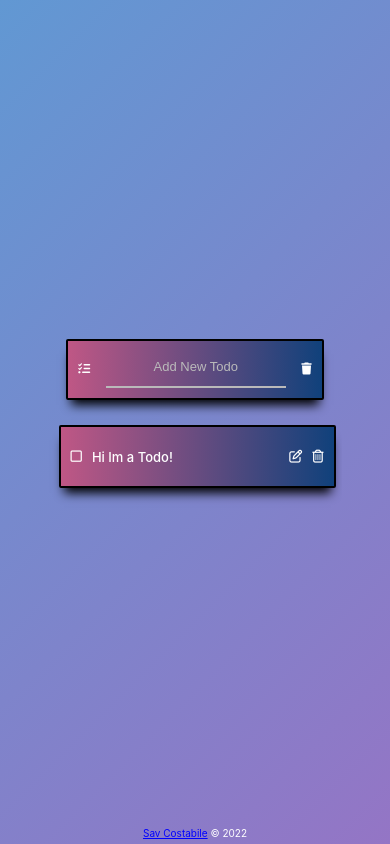
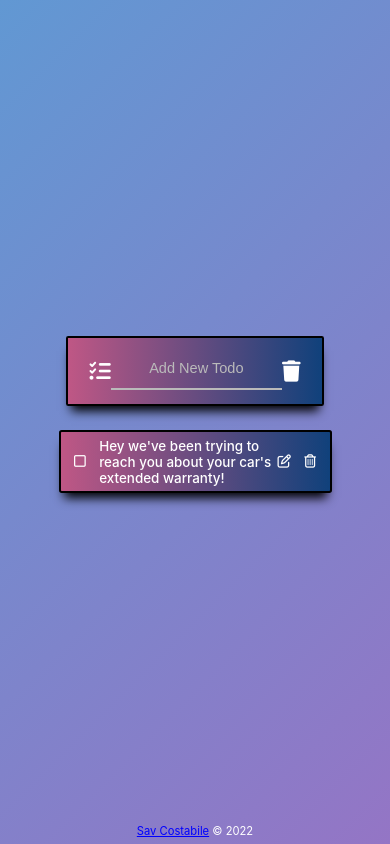
Before and after one commit to Lunaliar/Todo-List, a React (Create React App) app: page / in a window 390 px wide. Built offline with nearby package versions, Linux system fonts and the light colour scheme.

Commit message:
fixed larger responsive styling

```diff
--- a/src/TodoApp.js
+++ b/src/TodoApp.js
@@ -1,11 +1,17 @@
-import React from "react";
-import useTodoState from "./hooks/useTodoState";
-import "./styles/TodoApp.css";
-import TodoForm from "./TodoForm";
-import TodoList from "./TodoList";
+import React from "react"
+import useTodoState from "./hooks/useTodoState"
+import "./styles/TodoApp.css"
+import TodoForm from "./TodoForm"
+import TodoList from "./TodoList"
 
 function TodoApp() {
-	const initialTodos = [{task: "Hi Im a Todo!", done: false, id: 1}];
+  const initialTodos = [
+    {
+      task: "Hey we've been trying to reach you about your car's extended warranty!",
+      done: false,
+      id: 1,
+    },
+  ]
   const {
     todos,
     addTodo,
@@ -15,7 +21,7 @@ function TodoApp() {
     toggleAllUndone,
     editTodo,
     deleteAll,
-	} = useTodoState(initialTodos);
+  } = useTodoState(initialTodos)
   // useLocalStorageState(todos, initialTodos);
 
   return (
@@ -37,7 +43,7 @@ function TodoApp() {
         <a href="https://savcodes.dev">Sav Costabile</a> © 2022
       </p>
     </div>
-	);
+  )
 }
 
-export default TodoApp;
+export default TodoApp
--- a/src/TodoForm.js
+++ b/src/TodoForm.js
@@ -1,23 +1,24 @@
-import React, {useState} from "react";
-import useInputState from "./hooks/useInputState";
-import "./styles/TodoForm.css";
-function TodoForm({addTodo, toggleAllDone, toggleAllUndone, deleteAll}) {
-	const [value, handleChange, reset] = useInputState("");
-	const [allSelect, setAll] = useState("false");
+import React, { useState } from "react"
+import useInputState from "./hooks/useInputState"
+import "./styles/TodoApp.css"
 
-	const handleSubmit = (e) => {
-		e.preventDefault();
-		addTodo(value);
-		reset();
-	};
+function TodoForm({ addTodo, toggleAllDone, toggleAllUndone, deleteAll }) {
+  const [value, handleChange, reset] = useInputState("")
+  const [allSelect, setAll] = useState("false")
+
+  const handleSubmit = e => {
+    e.preventDefault()
+    addTodo(value)
+    reset()
+  }
   const allDone = () => {
-		toggleAllDone();
-		setAll(!allSelect);
-	};
+    toggleAllDone()
+    setAll(!allSelect)
+  }
   const allUndone = () => {
-		toggleAllUndone();
-		setAll(!allSelect);
-	};
+    toggleAllUndone()
+    setAll(!allSelect)
+  }
 
   return (
     <div className="TodoForm">
@@ -42,7 +43,7 @@ function TodoForm({addTodo, toggleAllDone, toggleAllUndone, deleteAll}) {
         className="TrashAll fa-solid fa-trash"
       />
     </div>
-	);
+  )
 }
 
-export default TodoForm;
+export default TodoForm
--- a/src/styles/TodoApp.css
+++ b/src/styles/TodoApp.css
@@ -15,17 +15,179 @@
 
 @media screen and (max-width: 43rem) {
   html {
-		font-size: 10px;
+    font-size: 0.7rem;
   }
 }
+@media screen and (min-width: 43rem) {
+  html {
+    font-size: 0.7rem;
+  }
+}
+@media screen and (min-width: 60rem) {
+  html {
+    font-size: 1rem;
+  }
+}
+@media screen and (min-width: 100rem) {
+  html {
+    font-size: 1.6rem;
+  }
+}
+@media screen and (min-width: 120rem) {
+  html {
+    font-size: 3rem;
+  }
+}
+/* @media screen and (min-width: 29em) {
+  .App {
+    max-width: 20vw;
+  }
+  .keyboard {
+    width: 55vw;
+  }
+}
+@media screen and (min-width: 60em) {
+  .App {
+    font-size: 0.7em;
+  }
+}
+@media screen and (min-width: 114em) {
+  .App {
+    font-size: 1.7em;
+  }
+} */
 .buffer {
-	height: 2rem;
+  height: 2em;
 }
 .credit {
   margin-top: auto;
-	margin-bottom: 0.5rem;
+  margin-bottom: 0.5em;
   color: white;
 }
 .credit a {
   color: blue;
 }
+.TodoList {
+  width: 70%;
+  overflow-y: scroll;
+  overflow-x: hidden;
+  padding: 1em;
+}
+.TodoList::-webkit-scrollbar {
+  display: none;
+}
+.Todo {
+  border: 2px solid black;
+  min-height: 7vh;
+  display: flex;
+  align-items: center;
+  margin: 0.5em 0;
+  max-width: 100%;
+  font-weight: 500;
+  box-shadow: 0 10px 10px -5px black;
+  font-size: 1.2em;
+  background: linear-gradient(
+    90deg,
+    rgba(191, 87, 133, 1) 0%,
+    rgba(16, 65, 123, 1) 100%
+  );
+  color: white;
+  border-radius: 0.2em;
+}
+.Todobox {
+  margin: 1em;
+  transition: 0.3s ease-in-out;
+}
+.Todobox:hover {
+  color: aqua;
+  transform: scale(1.3);
+}
+.TodoEdit {
+  margin-left: auto;
+  transition: 0.3s ease-in-out;
+}
+.TodoTrash:hover {
+  transform: scale(1.3);
+  color: red;
+  cursor: pointer;
+}
+.TodoEdit:hover {
+  transform: scale(1.3);
+  color: green;
+  cursor: pointer;
+}
+.TodoTrash {
+  transition: 0.3s ease-in-out;
+  margin: 1em;
+}
+.checked {
+  color: aqua;
+}
+
+.complete {
+  text-decoration: line-through;
+  color: gray;
+}
+
+.TodoForm {
+  margin-bottom: 0.5em;
+  margin-top: auto;
+  display: flex;
+  width: 65%;
+  justify-content: space-around;
+  align-items: center;
+  border: 2px solid black;
+  box-shadow: 0 10px 10px -5px black;
+  background: linear-gradient(
+    90deg,
+    rgba(191, 87, 133, 1) 0%,
+    rgba(16, 65, 123, 1) 100%
+  );
+  color: white;
+  border-radius: 0.2em;
+}
+.TodoForm form {
+  display: flex;
+  padding: 0;
+  margin: 0;
+  justify-content: center;
+}
+.SelectAll {
+  font-size: 1.9em;
+  transition: all 0.3s ease-in-out;
+  margin-left: 1em;
+}
+.TrashAll {
+  font-size: 1.9em;
+  transition: all 0.3s ease-in-out;
+  margin-right: 1em;
+}
+.SelectAll:hover {
+  transform: scale(1.3);
+  color: aqua;
+}
+.TrashAll:hover {
+  transform: scale(1.3);
+  color: #fa2a84;
+}
+.FormInput {
+  height: 3.5vh;
+  width: 100%;
+  margin: 1em 0;
+  outline: 0;
+  border: 0;
+  background: transparent;
+  padding-bottom: 5px;
+  border-bottom: 2.5px solid #bababa;
+  font-size: 1.3em;
+  font-weight: 500;
+  text-align: center;
+  color: white;
+  align-self: center;
+}
+.FormInput:focus {
+  border-color: white;
+}
+::placeholder {
+  color: #bababa;
+}
--- a/src/styles/TodoForm.css
+++ /dev/null
@@ -1,62 +0,0 @@
-.TodoForm {
-	margin-bottom: 0.5rem;
-	margin-top: auto;
-	display: flex;
-	width: 65%;
-	justify-content: space-between;
-	align-items: center;
-	border: 2px solid black;
-	box-shadow: 0 10px 10px -5px black;
-	background: linear-gradient(
-		90deg,
-		rgba(191, 87, 133, 1) 0%,
-		rgba(16, 65, 123, 1) 100%
-	);
-	color: white;
-	border-radius: 0.2rem;
-}
-.TodoForm form {
-	display: flex;
-	padding: 0;
-	margin: 0;
-	justify-content: center;
-}
-.SelectAll {
-	font-size: 1.2rem;
-	transition: all 0.3s ease-in-out;
-	margin-left: 1rem;
-}
-.TrashAll {
-	font-size: 1.2rem;
-	transition: all 0.3s ease-in-out;
-	margin-right: 1rem;
-}
-.SelectAll:hover {
-	transform: scale(1.3);
-	color: aqua;
-}
-.TrashAll:hover {
-	transform: scale(1.3);
-	color: #fa2a84;
-}
-.FormInput {
-	height: 3.5vh;
-	width: 100%;
-	margin: 1rem 0;
-	outline: 0;
-	border: 0;
-	background: transparent;
-	padding-bottom: 5px;
-	border-bottom: 2.5px solid #bababa;
-	font-size: 1.3rem;
-	font-weight: 500;
-	text-align: center;
-	color: white;
-	align-self: center;
-}
-.FormInput:focus {
-	border-color: white;
-}
-::placeholder {
-	color: #bababa;
-}
--- a/src/styles/TodoList.css
+++ /dev/null
@@ -1,61 +0,0 @@
-.TodoList {
-	width: 70%;
-	overflow-y: scroll;
-	overflow-x: hidden;
-	padding: 1rem;
-}
-.TodoList::-webkit-scrollbar {
-	display: none;
-}
-.Todo {
-	border: 2px solid black;
-	height: 7vh;
-	display: flex;
-	align-items: center;
-	margin: 1rem 0;
-	width: 100%;
-	font-weight: 500;
-	box-shadow: 0 10px 10px -5px black;
-	font-size: 1.3rem;
-	background: linear-gradient(
-		90deg,
-		rgba(191, 87, 133, 1) 0%,
-		rgba(16, 65, 123, 1) 100%
-	);
-	color: white;
-	border-radius: 0.2rem;
-}
-.Todobox {
-	margin: 1rem;
-	transition: 0.3s ease-in-out;
-}
-.Todobox:hover {
-	color: aqua;
-	transform: scale(1.3);
-}
-.TodoEdit {
-	margin-left: auto;
-	transition: 0.3s ease-in-out;
-}
-.TodoTrash:hover {
-	transform: scale(1.3);
-	color: red;
-	cursor: pointer;
-}
-.TodoEdit:hover {
-	transform: scale(1.3);
-	color: green;
-	cursor: pointer;
-}
-.TodoTrash {
-	transition: 0.3s ease-in-out;
-	margin: 1rem;
-}
-.checked {
-	color: aqua;
-}
-
-.complete {
-	text-decoration: line-through;
-	color: gray;
-}
```
Also changed, not shown: src/App.js (+7 -7 lines), src/EditForm.js (+12 -15 lines), src/Navbar.js (deleted, +0 -9 lines), src/Todo.js (+32 -13 lines), src/TodoList.js (+9 -7 lines), src/setupTests.js (+1 -1 lines), src/styles/Navbar.css (deleted, +0 -11 lines). Lines whose indentation alone changed are shown as unchanged.
